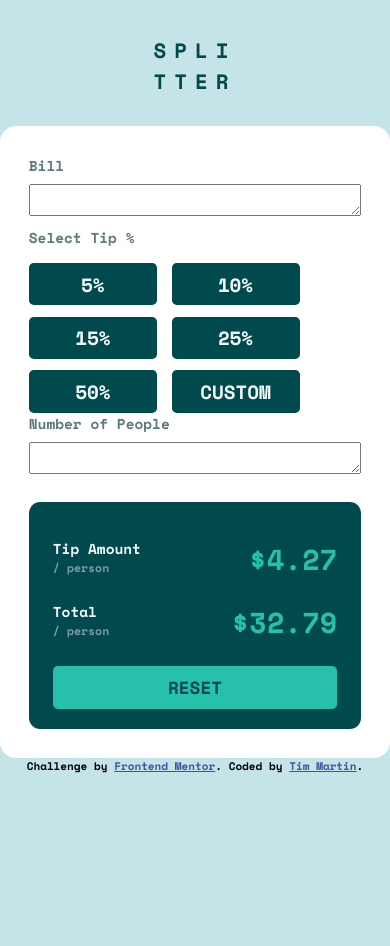
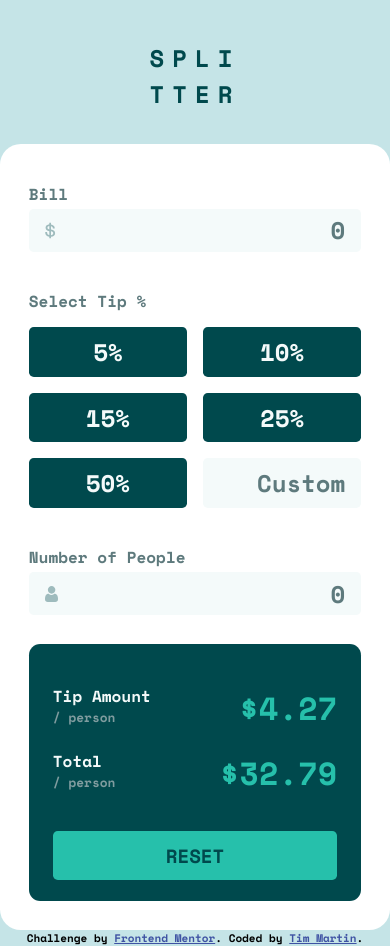
Before and after one commit to TimMartin13-Frontend-Mentor/tip-calculator, a website: page index.html in a window 390 px wide. Before the commit the page ends 844 px from the top, so only its background shows below. Drawn offline with nearby package versions, Linux system fonts and the light colour scheme.

Commit message:
Mobile layout

```diff
--- a/index.html
+++ b/index.html
@@ -20,29 +20,30 @@
     <h2>tter</h2>
   </header>
   <main class="container">
-    <div class="card">
+    <div class="main-card">
       <section class="input">
         <div class="cost">
-          <label for="price">Bill</label>
-          <textarea id="price"></textarea>
+          <label for="price">Bill</label><br>
+          <input type="text" id="price" name="price" placeholder="0"></input>
         </div>
         <div class="tip">
           <label for="tip-percent">Select Tip %</label>
-          <div>
+          <div class="tip-grid">
             <button class="tip-button">5%</button>
             <button class="tip-button">10%</button>
             <button class="tip-button">15%</button>
             <button class="tip-button">25%</button>
             <button class="tip-button">50%</button>
-            <button class="tip-button">Custom</button>
+            <input type="text" id="custom" name="custom" placeholder="Custom"></input>
           </div>
         </div>
         <div class="people">
           <label for="num-people">Number of People</label>
-          <textarea id="num-people"></textarea>
+          <input type="text" id="num-people" name="num-people" placeholder="0"></input>
         </div>
       </section>
       <section class="output">
+        <div class="tip-total-container">
           <div class="tip-container">
             <div class="label-container">
               <h3>Tip Amount</h3>
@@ -56,6 +57,7 @@
               <h4>/ person</h4>
             </div>
             <div class="amount">$32.79</div>
+          </div>
         </div>
         <button class="reset">Reset</button>
       </section>
--- a/sass/abstracts/_fonts.scss
+++ b/sass/abstracts/_fonts.scss
@@ -2,15 +2,16 @@
 
 $space-mono: 'Space Mono', monospace;
 
-body {
+body, input {
   font-family: $space-mono;
   font-size: 24px;
+  font-weight: 700;
 }
 
 header {
 
   h1, h2 {
-    font-size: 1.3rem;
+    font-size: 1.5rem;
     text-transform: uppercase;
     letter-spacing: 0.5rem;
   }
@@ -18,30 +19,29 @@ header {
 }
 
 label {
-  font-size: 0.9rem;
+  font-size: 1rem;
 }
 
 h3 {
-  font-size: 0.9rem;
+  font-size: 1rem;
 }
 
 h4 {
-  font-size: 0.72rem;
+  font-size: 0.8rem;
 }
 
 .amount {
-  font-size: 1.8rem;
+  font-size: 2rem;
 }
 
 button {
   font-family: $space-mono;
-  font-size: 1.2rem;
+  font-size: 1.5rem;
   text-transform: uppercase;
-  font-weight: 700;
 }
 
 .reset {
-  font-size: 1.1rem;
+  font-size: 1.2rem;
 }
 
 // @media (min-width: 600px){
--- a/sass/components/__components-dir.scss
+++ b/sass/components/__components-dir.scss
@@ -1 +1,5 @@
+@forward "./buttons";
+@forward "./header";
+@forward "./inputs";
+@forward "./main_card";
 @forward "./output_card";
--- /dev/null
+++ b/sass/components/_buttons.scss
@@ -0,0 +1,28 @@
+// Abstracts
+@use "./../abstracts/__abstracts-dir" as ab;
+
+button {
+  height: 3.1rem;
+  border-radius: 0.3rem;
+  border-style: none;
+
+  &:hover {
+    background-color: ab.$strong-cyan;
+    color: ab.$very-dark-cyan;
+    filter: brightness(120%) contrast(120%);
+  }
+}
+
+.tip-button {
+  background-color: ab.$very-dark-cyan;
+  color: ab.$very-light-grayish-cyan;
+}
+
+.reset {
+  width: 100%;
+}
+
+.reset, .selected {
+  background-color: ab.$strong-cyan;
+  color: ab.$very-dark-cyan;
+}
--- /dev/null
+++ b/sass/components/_header.scss
@@ -0,0 +1,6 @@
+// Abstracts
+@use "./../abstracts/__abstracts-dir" as ab;
+
+header {
+  color: ab.$very-dark-cyan;
+}
--- /dev/null
+++ b/sass/components/_inputs.scss
@@ -0,0 +1,37 @@
+// Abstracts
+@use "./../abstracts/__abstracts-dir" as ab;
+
+label {
+  color: ab.$dark-grayish-cyan;
+}
+
+#price {
+  background: url("./../../images/icon-dollar.svg") no-repeat 1rem center;
+}
+
+#num-people {
+  background: url("./../../images/icon-person.svg") no-repeat 1rem center;
+}
+
+#price, #num-people, #custom {
+  background-color: ab.$very-light-grayish-cyan;
+}
+
+#custom {
+  height: 3.1rem;
+}
+
+::placeholder {
+  color: ab.$dark-grayish-cyan;
+}
+
+input[type=text], select {
+  padding: 0 1rem;
+  width: 100%;
+  height: 2.7rem;
+  resize: none;
+  border-style: none;
+  border-radius: 0.3rem;
+  text-align: right;
+  color: ab.$very-dark-cyan;
+}
--- /dev/null
+++ b/sass/components/_main_card.scss
@@ -0,0 +1,8 @@
+// Abstracts
+@use "./../abstracts/__abstracts-dir" as ab;
+
+.main-card {
+  padding: 1.8rem;
+  border-radius: 1.3rem;
+  background-color: ab.$white;
+}
--- a/sass/components/_output_card.scss
+++ b/sass/components/_output_card.scss
@@ -5,7 +5,7 @@
   flex-direction: column;
   background-color: ab.$very-dark-cyan;
   border-radius: 0.7rem;
-  padding: 2.2rem 1.5rem 1.3rem 1.5rem;
+  padding: 2.5rem 1.5rem 1.3rem 1.5rem;
 }
 
 .output,
@@ -20,9 +20,13 @@
   justify-content: space-between;
 }
 
+.total-container {
+  padding-bottom: 1rem;
+}
+
 .label-container {
   flex-direction: column;
-  padding-bottom: 1.6rem;
+  padding-bottom: 1.4rem;
 }
 
 h3 {
@@ -36,26 +40,3 @@ h4 {
 .amount {
   color: ab.$strong-cyan;
 }
-
-button {
-  height: 2.65rem;
-  margin-top: 0.1rem;
-  border-radius: 0.3rem;
-  border-style: none;
-}
-
-.tip-button {
-  width: 8rem;
-  margin-top: 0.7rem;
-  background-color: ab.$very-dark-cyan;
-  color: ab.$very-light-grayish-cyan;
-}
-
-.reset {
-  width: 100%;
-}
-
-.reset, .selected {
-  background-color: ab.$strong-cyan;
-  color: ab.$very-dark-cyan;
-}
--- a/sass/layout/_main_layout.scss
+++ b/sass/layout/_main_layout.scss
@@ -9,30 +9,19 @@ body {
 }
 
 header {
-  margin: 2.2rem auto 0.8rem auto;
-  color: ab.$very-dark-cyan;
+  margin: 2.5rem auto 2rem auto;
 }
 
-.card {
-  margin: 1rem 0 0 0;
-  padding: 1.8rem;
-  border-radius: 1rem;
-  background-color: ab.$white;
+.cost, .tip, .people {
+  margin-bottom: 1.75rem;
 }
 
-.cost, .people {
-  display: flex;
-  flex-direction: column;
-}
-
-label {
-  margin-bottom: 0.5rem;
-  color: ab.$dark-grayish-cyan;
-}
-
-button {
-  width: 9.1rem;
-  height: 3rem;
+.tip-grid {
+  margin-top: 0.7rem;
+  display: grid;
+  grid-template-columns: 1fr 1fr;
+  grid-template-rows: auto;
+  gap: 1rem;
 }
 
 .output {
```
Also changed, not shown: styles/style.css, 1 other file. Lines whose indentation alone changed are shown as unchanged.
